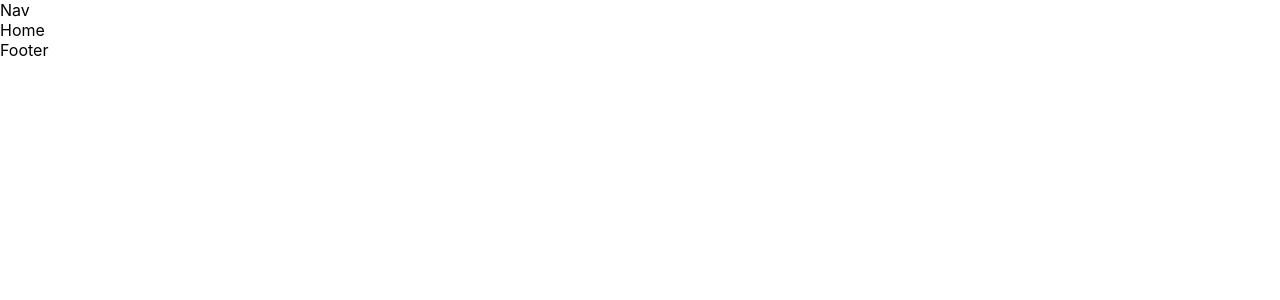
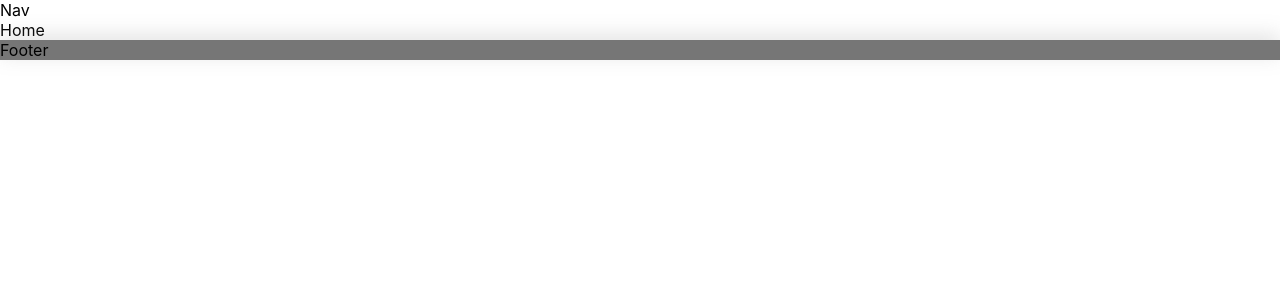
Before and after one commit to Ayanpaul11/Portfolio, a React (Create React App) app: page / in a window 1280 px wide. Shown: the top 300 px of the page. Built offline with nearby package versions, Linux system fonts and the light colour scheme.

Commit message:
Update Footer.module.css

```diff
--- a/src/Components/Css/Footer.module.css
+++ b/src/Components/Css/Footer.module.css
@@ -0,0 +1,5 @@
+.FmDiv {
+  background: rgba(38, 38, 38, 0.63);
+  box-shadow: 0px -5px 20px rgba(134, 134, 134, 0.25);
+  backdrop-filter: blur(11.5px);
+}
```
